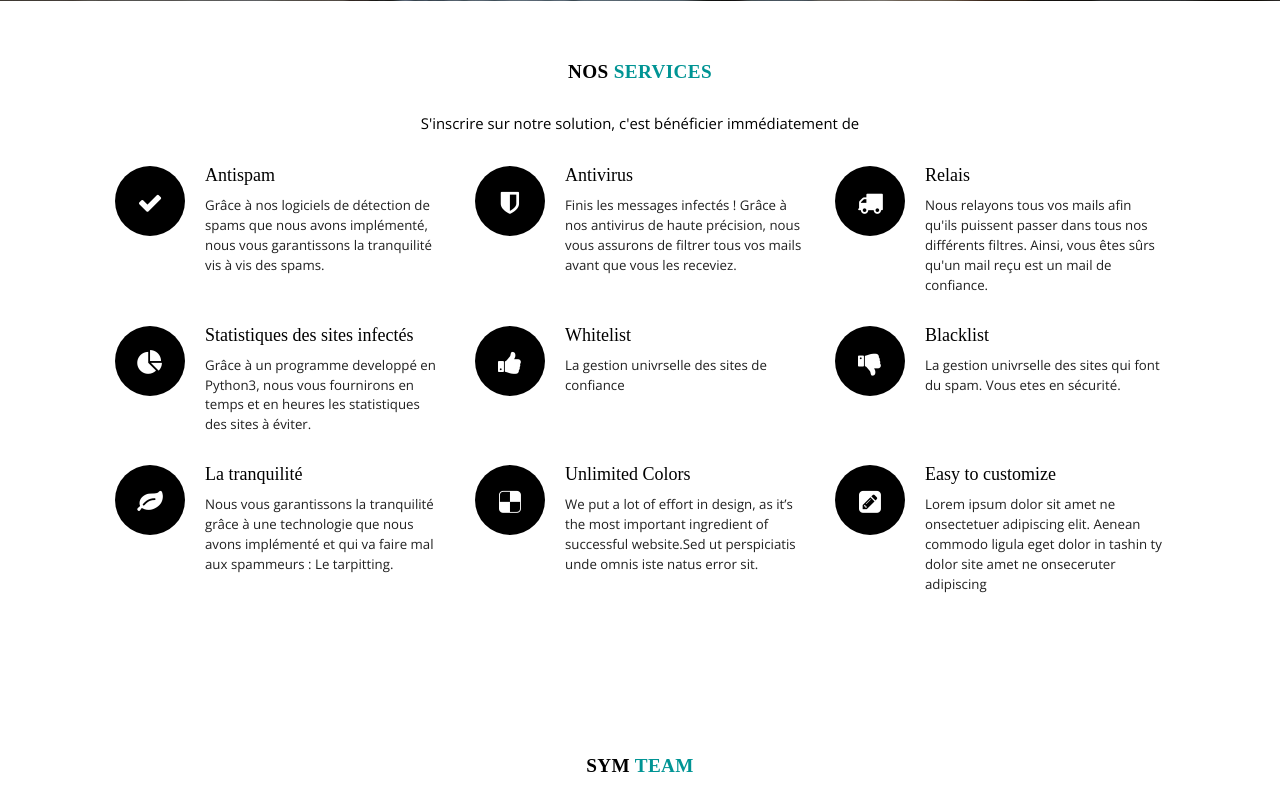
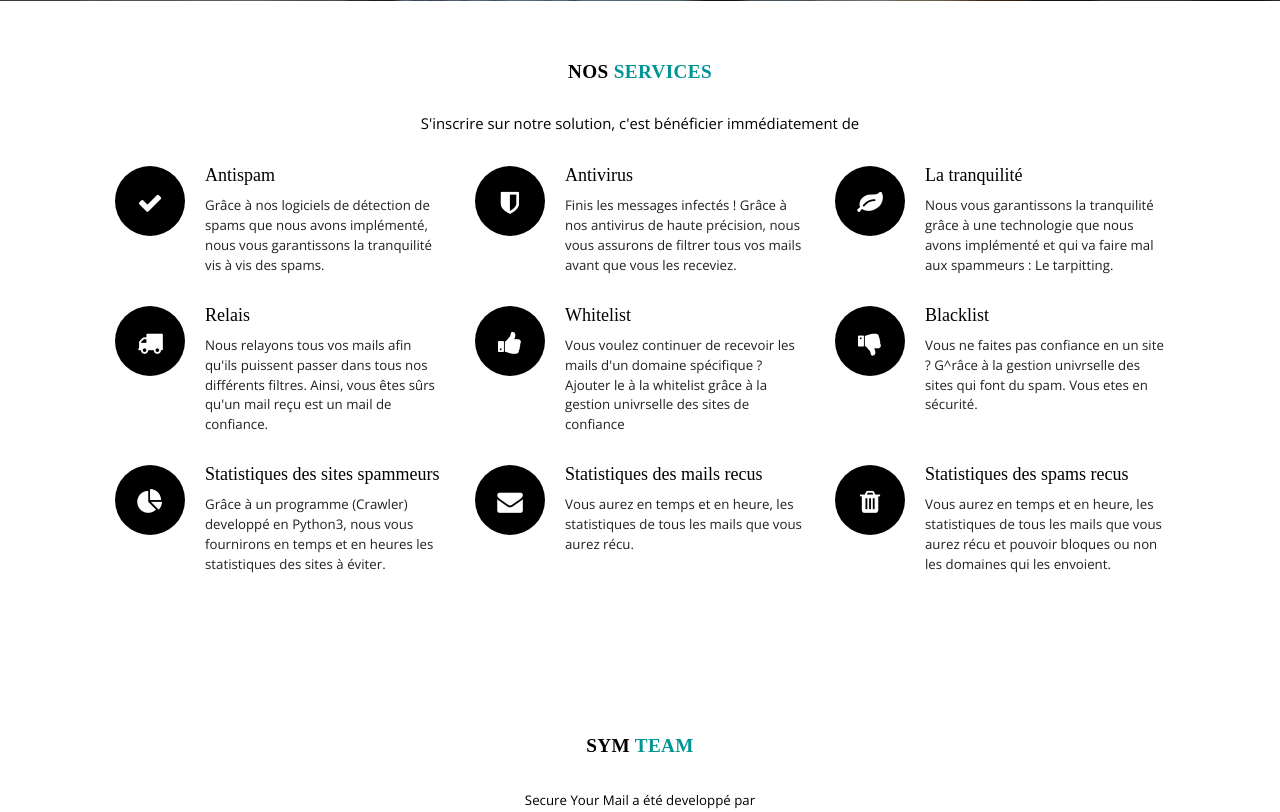
Before and after one commit to MougninSLA/site_sym, a PHP site: page / in a window 1280 px wide. Shown: the part 829-1641 px from the top of the page. Run offline with PHP 8.4, Linux system fonts and the light colour scheme.

Commit message:
Premier push du site

```diff
--- a/view/view_home.php
+++ b/view/view_home.php
@@ -104,10 +104,42 @@
 
           <div class="col-sm-4">
             <div class="nim-service margin-bottom">
+              <i class="fa fa-leaf"></i>
+              <div class="nim-service-detail">
+                <h4>La tranquilité</h4>
+                <p>Nous vous garantissons la tranquilité grâce à une technologie que nous avons implémenté et qui va faire mal aux spammeurs : Le tarpitting.</p>
+              </div> <!-- /nim-service-detail -->
+            </div> <!-- /nim-service margin-bottom -->
+          </div> <!-- /col -->
+        </div> <!-- end row -->
+
+        <div class="row">
+          <div class="col-sm-4">
+            <div class="nim-service margin-bottom">
               <i class="fa fa-truck"></i>
               <div class="nim-service-detail">
                 <h4>Relais</h4>
                 <p>Nous relayons tous vos mails afin qu'ils puissent passer dans tous nos différents filtres. Ainsi, vous êtes sûrs qu'un mail reçu est un mail de confiance.</p>
+              </div> <!-- /nim-service-detail -->
+            </div> <!-- /nim-service margin-bottom -->
+          </div> <!-- /col -->
+
+          <div class="col-sm-4">
+            <div class="nim-service margin-bottom">
+              <i class="fa fa-thumbs-up"></i>
+              <div class="nim-service-detail">
+                <h4>Whitelist</h4>
+                <p>Vous voulez continuer de recevoir les mails d'un domaine spécifique ? Ajouter le à la whitelist grâce à la gestion univrselle des sites de confiance</p>
+              </div> <!-- /nim-service-detail -->
+            </div> <!-- /nim-service margin-bottom -->
+          </div> <!-- /col -->
+
+          <div class="col-sm-4">
+            <div class="nim-service margin-bottom">
+              <i class="fa fa-thumbs-down"></i>
+              <div class="nim-service-detail">
+                <h4>Blacklist</h4>
+                <p>Vous ne faites pas confiance en un site ? G^râce à la gestion univrselle des sites qui font du spam. Vous etes en sécurité.</p>
               </div> <!-- /nim-service-detail -->
             </div> <!-- /nim-service margin-bottom -->
           </div> <!-- /col -->
@@ -118,60 +150,28 @@
             <div class="nim-service margin-bottom">
               <i class="fa fa-pie-chart"></i>
               <div class="nim-service-detail">
-                <h4>Statistiques des sites infectés</h4>
-                <p>Grâce à un programme developpé en Python3, nous vous fournirons en temps et en heures les statistiques des sites à éviter.</p>
+                <h4>Statistiques des sites spammeurs</h4>
+                <p>Grâce à un programme (Crawler) developpé en Python3, nous vous fournirons en temps et en heures les statistiques des sites à éviter.</p>
               </div> <!-- /nim-service-detail -->
             </div> <!-- /nim-service margin-bottom -->
           </div> <!-- /col -->
 
           <div class="col-sm-4">
             <div class="nim-service margin-bottom">
-              <i class="fa fa-thumbs-up"></i>
+              <i class="fa fa-envelope"></i>
               <div class="nim-service-detail">
-                <h4>Whitelist</h4>
-                <p>La gestion univrselle des sites de confiance</p>
+                <h4>Statistiques des mails recus</h4>
+                <p>Vous aurez en temps et en heure, les statistiques de tous les mails que vous aurez récu.</p>
               </div> <!-- /nim-service-detail -->
             </div> <!-- /nim-service margin-bottom -->
           </div> <!-- /col -->
 
           <div class="col-sm-4">
             <div class="nim-service margin-bottom">
-              <i class="fa fa-thumbs-down"></i>
+              <i class="fa fa-trash"></i>
               <div class="nim-service-detail">
-                <h4>Blacklist</h4>
-                <p>La gestion univrselle des sites qui font du spam. Vous etes en sécurité.</p>
-              </div> <!-- /nim-service-detail -->
-            </div> <!-- /nim-service margin-bottom -->
-          </div> <!-- /col -->
-        </div> <!-- end row -->
-
-        <div class="row">
-          <div class="col-sm-4">
-            <div class="nim-service margin-bottom">
-              <i class="fa fa-leaf"></i>
-              <div class="nim-service-detail">
-                <h4>La tranquilité</h4>
-                <p>Nous vous garantissons la tranquilité grâce à une technologie que nous avons implémenté et qui va faire mal aux spammeurs : Le tarpitting.</p>
-              </div> <!-- /nim-service-detail -->
-            </div> <!-- /nim-service margin-bottom -->
-          </div> <!-- /col -->
-
-          <div class="col-sm-4">
-            <div class="nim-service margin-bottom">
-              <i class="fa fa-delicious"></i>
-              <div class="nim-service-detail">
-                <h4>Unlimited Colors</h4>
-                <p>We put a lot of effort in design, as it’s the most important ingredient of successful website.Sed ut perspiciatis unde omnis iste natus error sit.</p>
-              </div> <!-- /nim-service-detail -->
-            </div> <!-- /nim-service margin-bottom -->
-          </div> <!-- /col -->
-
-          <div class="col-sm-4">
-            <div class="nim-service margin-bottom">
-              <i class="fa fa-pencil-square"></i>
-              <div class="nim-service-detail">
-                <h4>Easy to customize</h4>
-                <p>Lorem ipsum dolor sit amet ne onsectetuer adipiscing elit. Aenean commodo ligula eget dolor in tashin ty dolor site amet ne onseceruter adipiscing</p>
+                <h4>Statistiques des spams recus</h4>
+                <p>Vous aurez en temps et en heure, les statistiques de tous les mails que vous aurez récu et pouvoir bloques ou non les domaines qui les envoient.</p>
               </div> <!-- /nim-service-detail -->
             </div> <!-- /nim-service margin-bottom -->
           </div> <!-- /col -->
@@ -342,24 +342,24 @@
       <div class="container">
         <div class="row">
           <div class="col-md-12">
-            <h3 class="title">Client <span class="themecolor">Testimonials</span></h3>
+            <h3 class="title">Avis des <span class="themecolor">Clients</span></h3>
           </div>
 
           <div class="col-md-8 col-md-offset-2 grey">
               <div id="testimonial" class="owl-carousel owl-theme">
                   <div class="item">
-                      <h5>This book is a treatise on the theory of ethics, very popular during the Renaissance. The first line of Lorem Ipsum, "Lorem ipsum dolor sit amet..", comes from a line in section 1.10.32.</h5>
+                      <h5>Avant, j'étais la cible des pirates ... Depuis que j'utilise cet outil, je ne me soucis même plus pour ma sécurité.</h5>
                       <p><strong>Dean Martin</strong>, CEO Acme Inc.</p>
                   </div>
 
                   <div class="item">
-                      <h5>This book is a treatise on the theory of ethics, very popular during the Renaissance. The first line of Lorem Ipsum, "Lorem ipsum dolor sit amet..", comes from a line in section 1.10.32.</h5>
-                      <p><strong>Dean Martin</strong>, CEO Acme Inc.</p>
+                      <h5>J'ai fais des économies grâce à cet outil. Plus besoin d'ingénieurs en sécurité.</h5>
+                      <p><strong>Jacques Bonsergent</strong>, Directeur 0DFinders.</p>
                   </div>
 
                   <div class="item">
-                      <h5>This book is a treatise on the theory of ethics, very popular during the Renaissance. The first line of Lorem Ipsum, "Lorem ipsum dolor sit amet..", comes from a line in section 1.10.32.</h5>
-                      <p><strong>Dean Martin</strong>, CEO Acme Inc.</p>
+                      <h5>This tool is a good one.</h5>
+                      <p><strong>Richard Lenoir</strong>, Administrator Timmxware</p>
                   </div>
               </div>
           </div>
```
Also changed, not shown: asset/images/sidebar-1.jpg, asset/images/team-1.png, asset/images/team-2.png, asset/images/team-3.png, asset/images/team-4.png, asset/images/tim.png.
